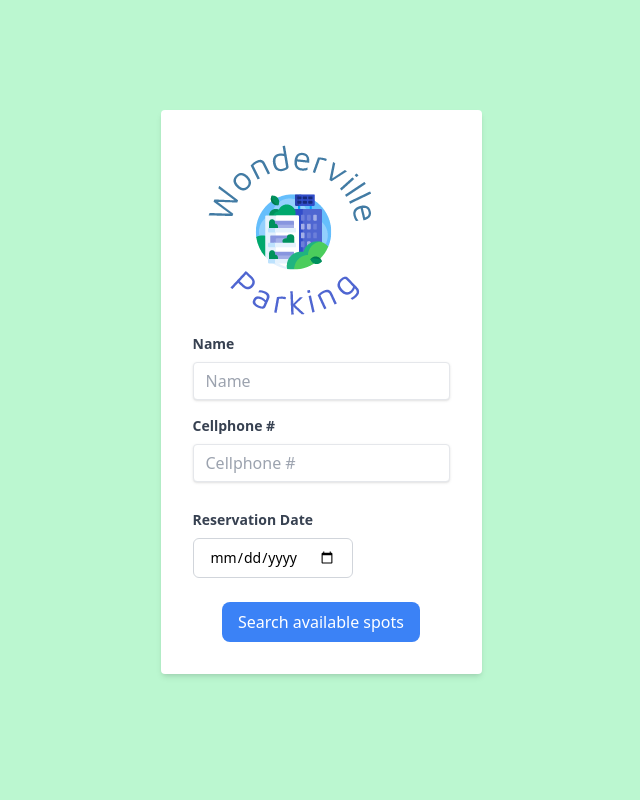
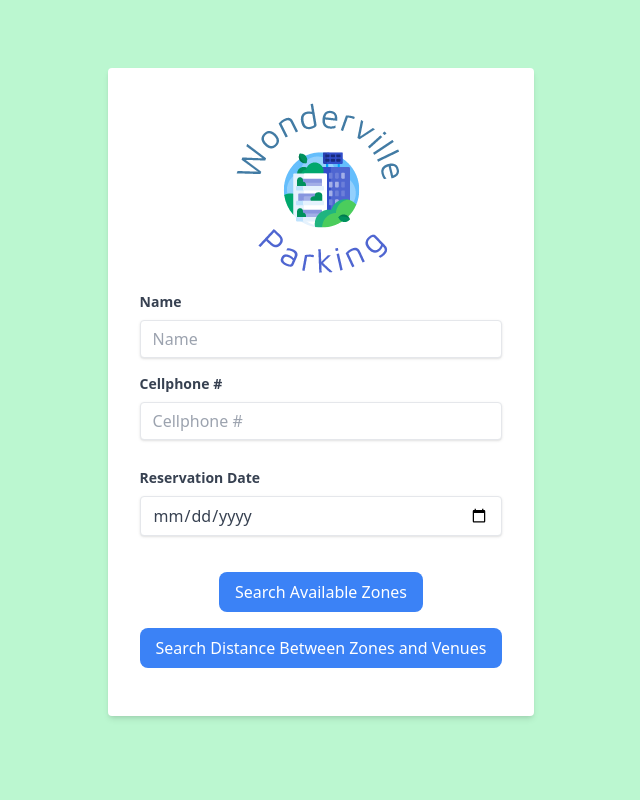
Before and after one commit to afesta12/CityParking, a PHP site: page /reserveSpot.php in a window 1280 px wide. Shown: the whole page, without its empty margins (319-959 px from the left). Run offline with PHP 8.4, Linux system fonts and the light colour scheme; some libraries are stand-ins or nearby versions.

Commit message:
updated reserveSpot page to include working buttons

```diff
--- a/reserveSpot.php
+++ b/reserveSpot.php
@@ -17,8 +17,8 @@
 
     <main class="flex flex-col items-center justify-center h-screen w-screen bg-green-200">
         <!-- Spot reservation  -->
-        <form action="" method="post" class="bg-white shadow-md rounded px-8 pt-6 pb-8 mb-4">
-        <img src="/images/wondervilleLogo.png" alt="">
+        <form action="reserveSpot.php" method="post" class="bg-white shadow-md rounded px-8 pt-6 pb-8 mb-4">
+        <img src="/images/wondervilleLogo.png" alt="" style="display: block; margin: auto;">
             <!-- Name -->
             <div class="mb-4">
                 <label class="block text-gray-700 text-sm font-bold mb-2" for="name">
@@ -26,7 +26,6 @@
                 </label>
                 <input name="name" class="shadow appearance-none border rounded w-full py-2 px-3 text-gray-700 leading-tight focus:outline-none focus:shadow-outline" id="name" type="text" placeholder="Name">
             </div>
-
             <!-- Cellphone -->
             <div class="mb-4">
                 <label class="block text-gray-700 text-sm font-bold mb-2" for="cellphone">
@@ -34,20 +33,22 @@
                 </label>
                 <input name="cellphone" class="shadow appearance-none border rounded w-full py-2 px-3 text-gray-700 mb-3 leading-tight focus:outline-none focus:shadow-outline" id="cellphone" type="text" placeholder="Cellphone #">
             </div>
-
             <!-- Date -->
             <div class="mb-6">
-                <div>
-                    <label class="block text-gray-700 text-sm font-bold mb-2" for="start">
-                        Reservation Date
-                    </label>
-                    <input name="date" type="date" class="appearance-none border border-gray-300 rounded-md py-2 px-4 leading-5 transition duration-150 ease-in-out sm:text-sm sm:leading-5">
-                </div>
+                <label class="block text-gray-700 text-sm font-bold mb-2" for="date">
+                    Reservation Date
+                </label>
+                <input name="date" class="shadow appearance-none border rounded w-full py-2 px-3 text-gray-700 mb-3 leading-tight focus:outline-none focus:shadow-outline" id="date" type="date" placeholder="Reservation Date">
             </div>
-
-            <div class="flex items-center justify-center">
-                <button name="search" class="bg-blue-500 hover:bg-blue-700 text-white py-2 px-4 rounded-lg focus:outline-none focus:shadow-outline" type="submit">
-                    Search available spots
+            <!-- Save above info into session variables, next page to search for spots -->
+            <div class="flex items-center justify-center mb-4">
+                <button name="zones" class="bg-blue-500 hover:bg-blue-700 text-white py-2 px-4 rounded-lg focus:outline-none focus:shadow-outline" type="submit">
+                    Search Available Zones
+                </button>
+            </div>
+            <div class="flex items-center justify-center mb-4">
+                <button name="distance" class="bg-blue-500 hover:bg-blue-700 text-white py-2 px-4 rounded-lg focus:outline-none focus:shadow-outline" type="submit">
+                    Search Distance Between Zones and Venues
                 </button>
             </div>
         </form>
@@ -56,23 +57,27 @@
 </html>
 
 <?php
+    if(isset($_POST["zones"]) || isset($_POST["distance"])){
+        if (empty($_POST["date"]) || empty($_POST["cellphone"]) || empty($_POST["name"])) {
 
-    // Search for spot
-    if(isset($_POST["search"])){
-
-        // Check empty fields
-        if (empty($_POST["name"]) || empty($_POST["cellphone"]) || empty($_POST["date"])) {
-
-            echo '<script>alert("Name, cellphone or date left empty.")</script>';
-        } else {
-
-            // Set session variables for reservation and redirect
-            $_SESSION["name"] = $_POST["name"];
+            echo '<script>alert("No field can be left blank.")</script>';
+        }
+        else {
             $_SESSION["cellphone"] = $_POST["cellphone"];
             $_SESSION["date"] = $_POST["date"];
+            $_SESSION["name"] = $_POST["name"];
 
-            // TODO change redirect once page is finished
-            header("Location: ");
+            $date = new DateTime($_POST["date"]);
+            $currDate = new DateTime(date("y-m-d"));
+
+            if ($date == $currDate) {
+                echo '<script>alert("Reservation must be made at least 1 day ahead.")</script>';
+            }
+            else {
+                if(isset($_POST["zones"])) {header("Location: zoneSpotResults.php");}
+                else {header("Location: distSpotResults.php");}
+
+            }
         }
     }
 ?>
```
